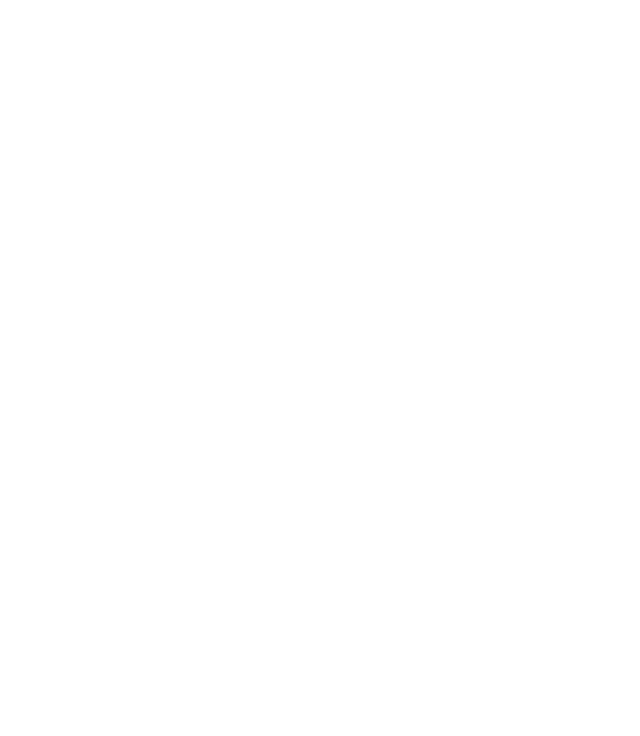
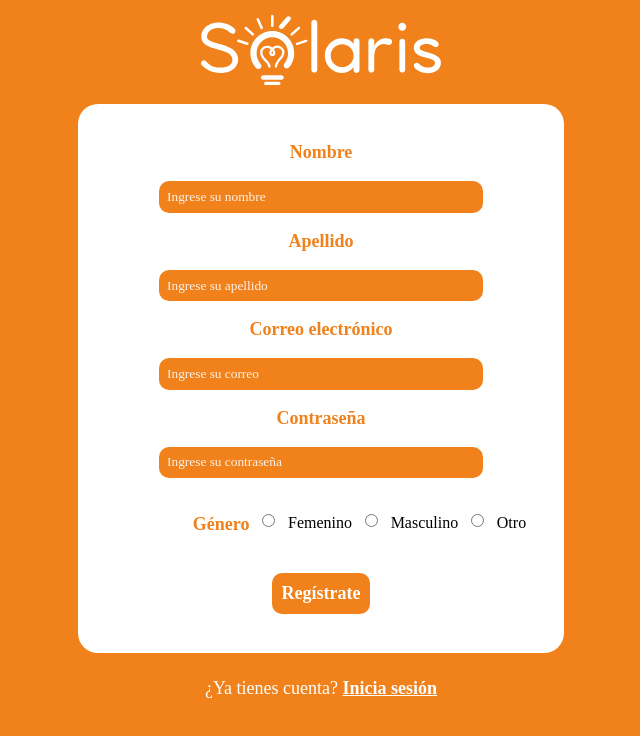
Before and after one commit to Val0310/ProyectoSolaris, a plain HTML site: page signup.html in a window 1280 px wide. Shown: the whole page, without its empty margins (319-959 px from the left). Drawn offline with Linux system fonts and the light colour scheme.

Commit message:
se terminan las páginas y forms de login y sign up

```diff
--- a/login.html
+++ b/login.html
@@ -0,0 +1,37 @@
+<!DOCTYPE html>
+<html lang="en">
+<head>
+    <meta charset="UTF-8">
+    <meta name="viewport" content="width=device-width, initial-scale=1.0">
+    <link rel="stylesheet" href="./stylelogin.css">
+    <title>Iniciar sesión</title>
+</head>
+<body>
+    <div class="container">
+        <a href="./index.html">
+            <img src="./img/logo2.svg" class="logo"></a>
+
+        <div class="form">
+
+
+                <form id="formulario">
+                    <label>Correo electrónico</label><br>
+                    <input type="email" id="email2" placeholder="Ingrese su correo">
+                    <br><br>
+                    <label>Contraseña</label><br>
+                    <input type="password" id="contraseña2" placeholder="Ingrese su contraseña">
+                </form>
+
+
+            <button class="buttom2" id="buttom2"><a href="./alreadyregister/index2.html" class="buttom2">Iniciar sesión</a></button>
+
+        </div>
+
+        <p class="text">¿Eres Nuevo? <a class="text2" href="./signup.html">Regístrate</a></p>
+
+
+    </div>
+
+
+</body>
+</html>
--- a/signup.html
+++ b/signup.html
@@ -0,0 +1,55 @@
+<!DOCTYPE html>
+<html lang="en">
+<head>
+    <meta charset="UTF-8">
+    <meta name="viewport" content="width=device-width, initial-scale=1.0">
+    <title>Registrarse</title>
+    <link rel="stylesheet" href="./stylesignup.css">
+</head>
+<body>
+
+    <div class="container">
+        <a href="./index.html">
+        <img src="./img/logo2.svg" class="logo"></a>
+
+        <div class="formsignup">
+
+                <form id="formulario">
+
+                        <label>Nombre</label><br>
+                    <input type="text" id="nombre" placeholder="Ingrese su nombre"><br>
+
+                    <label>Apellido</label><br>
+                    <input type="text" id="apellido" placeholder="Ingrese su apellido"><br>
+
+
+
+                    <label>Correo electrónico</label><br>
+                    <input type="email" id="email" placeholder="Ingrese su correo"><br>
+
+                    <label>Contraseña</label><br>
+                    <input type="password" id="contraseña" placeholder="Ingrese su contraseña"><br><br>
+
+                    <div class="genero">
+                        <label>Género</label>
+                    <input type="radio" value="1" name="genero">Femenino
+                    <input type="radio" value="2" name="genero">Masculino
+                    <input type="radio" value="3" name="genero">Otro
+                    </div>
+
+                </form>
+
+
+            <button class="buttom1" id="buttom1" ><a>Regístrate
+
+            </a></button>
+
+        </div>
+
+        <p class="text">¿Ya tienes cuenta? <a class="text2" href="./login.html">Inicia sesión</a></p>
+
+
+    </div>
+
+</body>
+</html>
--- a/stylelogin.css
+++ b/stylelogin.css
@@ -0,0 +1,124 @@
+*{
+
+    margin: 0;
+    padding: 0;
+    font-family: Quicksand;
+}
+
+body{
+    background-color: #F0811B;
+}
+
+.form{
+
+        background-color: white;
+        padding: 3% 9%;
+        border-radius: 20px;
+        display: flex;
+        flex-direction: column;
+        align-items: center;
+        justify-content: center;
+
+}
+
+form{
+    display: flex;
+    flex-direction: column;
+    align-items: center;
+}
+
+label{
+    color: #F0811B;
+    font-weight: 900;
+    font-size: large;
+}
+
+.logo{
+    width: 80%;
+    margin: 5%;
+    margin-left: 10%;
+}
+.buttom2{
+    background-color: #F0811B;
+    padding: 9px;
+    border-radius: 10px;
+    font-weight: 900;
+    font-size: large;
+    text-align: center;
+    margin-top: 27%;
+    border: 0;
+    text-decoration: none;
+    color: white;
+}
+
+.buttom1:hover{
+    background-color: #E7650E;
+}
+.container{
+    display: flex;
+    flex-direction: column;
+    align-items: center;
+}
+
+input{
+    background-color: #F0811B;
+    width: 190%;
+    height: 200%;
+    border-radius: 10px;
+    outline: none;
+   border: 0;
+   padding: 5%;
+
+}
+
+.text{
+    color: white;
+    margin-top: 2%;
+    font-size: large;
+}
+
+.text2{
+    color: white;
+    margin-top: 1%;
+    font-weight: 800;
+    font-size: large;
+}
+
+.buttom2:hover{
+    background-color: #E7650E;
+}
+
+
+::placeholder{
+    color: white;
+    opacity: 90%;
+}
+
+@media (max-width: 480px) {
+
+    .form{
+
+        padding: 8% 14%;
+
+}
+
+    input{
+        background-color: #F0811B;
+        width: 140%;
+
+       padding: 5%;
+    }
+
+
+    .buttom2{
+        padding: 7px;
+        border-radius: 10px;
+        font-weight: 900;
+        font-size: large;
+        text-align: center;
+        margin-top: 27%;
+        border: 0;
+        text-decoration: none;
+        color: white;
+    }
+}
--- /dev/null
+++ b/stylesignup.css
@@ -0,0 +1,128 @@
+*{
+    margin: 0;
+    padding: 0;
+    font-family: Quicksand;
+}
+
+body{
+    background-color: #F0811B;
+}
+
+.logo{
+    width: 80%;
+    margin: 5%;
+    margin-left: 10%;
+}
+
+.container{
+    display: flex;
+    flex-direction: column;
+    align-items: center;
+}
+
+.formsignup{
+    background-color: white;
+    padding: 3% 9%;
+    border-radius: 20px;
+    display: flex;
+    flex-direction: column;
+    align-items: center;
+    justify-content: center;
+}
+
+.text{
+    color: white;
+    margin-top: 2%;
+    font-size: large;
+    margin-bottom: 3%;
+}
+
+.text2{
+    color: white;
+    margin-top: 1%;
+    font-weight: 800;
+    font-size: large;
+
+}
+
+.buttom1{
+    background-color: #F0811B;
+    padding: 10px;
+    border-radius: 10px;
+    font-weight: 900;
+    color: white;
+    font-size: large;
+    text-align: center;
+    margin-top: 15%;
+    border: 0;
+}
+
+.buttom1:hover{
+    background-color: #E7650E;
+}
+
+label{
+    color: #F0811B;
+    font-weight: 900;
+    font-size: large;
+}
+
+input{
+    background-color: #F0811B;
+    width: 120%;
+    height: 120%;
+    border-radius: 10px;
+    outline: none;
+   border: 0;
+   padding: 3%;
+}
+
+
+::placeholder{
+    color: white;
+    opacity: 90%;
+}
+
+.input1{
+    background-color: #F0811B;
+    width: 150%;
+    height: 120%;
+    border-radius: 10px;
+    outline: none;
+   border: 0;
+   padding: 3%;
+}
+
+form{
+    display: flex;
+    flex-direction: column;
+    align-items: center;
+}
+
+
+
+.genero{
+    display: flex;
+    justify-content: space-around;
+    gap: 5%;
+}
+
+@media (max-width: 480px) {
+
+    input{
+        background-color: #F0811B;
+        width: 90%;
+        height: 10%;
+        border-radius: 10px;
+        outline: none;
+       border: 0;
+       padding: 3%;
+    }
+
+
+    .genero{
+        display: flex;
+        justify-content: space-around;
+        gap: 2%;
+    }
+}
```
Also changed, not shown: index.html (+9 -9 lines), nosotros.html (+4 -4 lines), style.css (+14 -0 lines), stylenosotros.css (+14 -0 lines), JS/index.js (added), JS/login.js (added), JS/nosotros.js (added), JS/signup.js (added).
